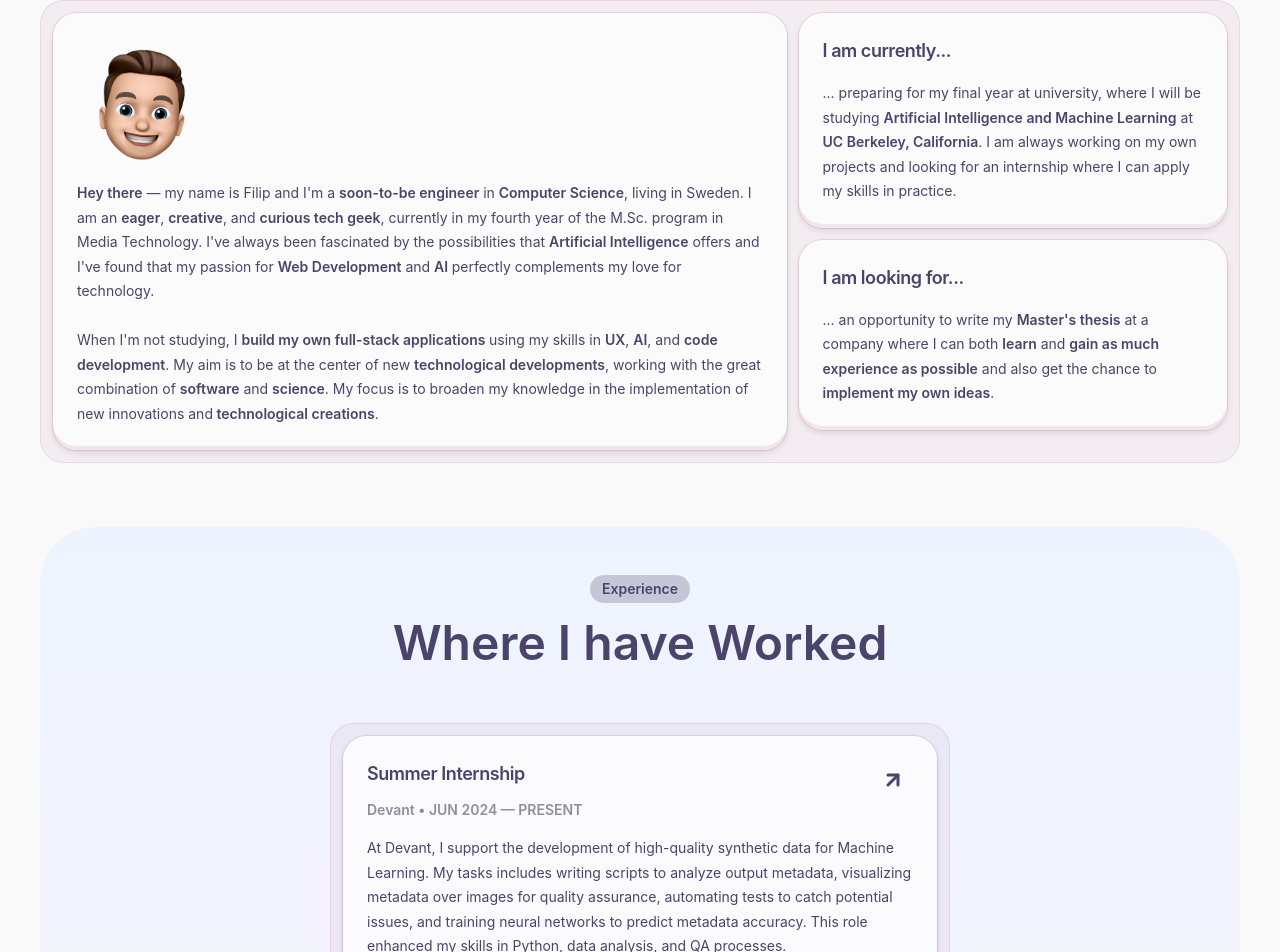
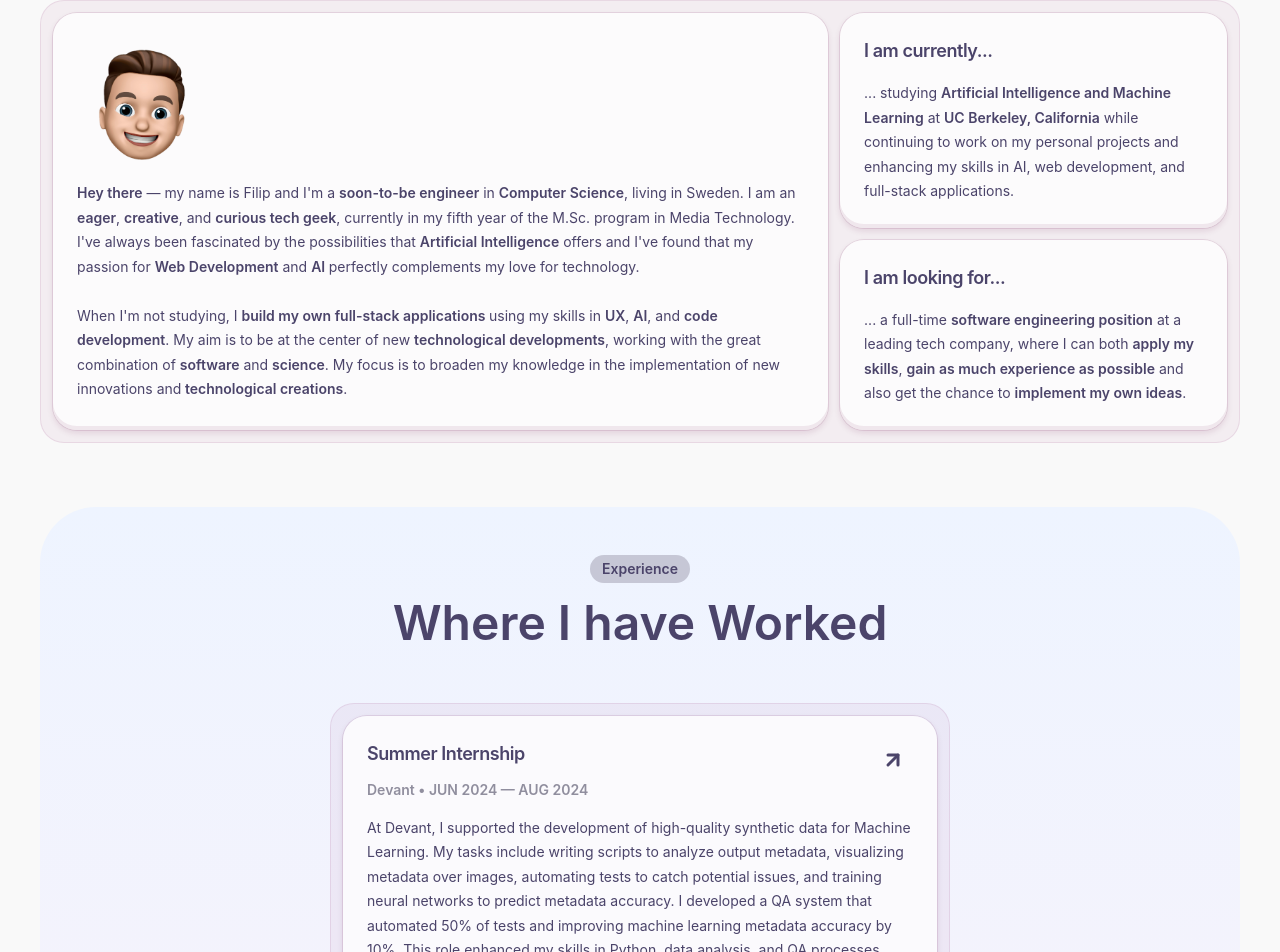
Before and after one commit to filipbagen/portfolio, a React (Vite) app: page / in a window 1280 px wide. Shown: the part 1092-2044 px from the top of the page. Built offline with nearby package versions, Linux system fonts and the light colour scheme; a web font is replaced by a local one.

Commit message:
Update AboutMe and Experience components

```diff
--- a/src/components/AboutMe.tsx
+++ b/src/components/AboutMe.tsx
@@ -21,7 +21,7 @@ export default function AboutMe() {
               Sweden. I am an <span className="font-semibold">eager</span>,{' '}
               <span className="font-semibold">creative</span>, and{' '}
               <span className="font-semibold">curious tech geek</span>,
-              currently in my fourth year of the M.Sc. program in Media
+              currently in my fifth year of the M.Sc. program in Media
               Technology. I've always been fascinated by the possibilities that{' '}
               <span className="font-semibold">Artificial Intelligence</span>{' '}
               offers and I've found that my passion for{' '}
@@ -51,25 +51,31 @@ export default function AboutMe() {
             <Card>
               <CardTitle>I am currently...</CardTitle>
               <CardContent>
-                ... preparing for my final year at university, where I will be
-                studying{' '}
+                ... studying{' '}
                 <span className="font-semibold">
                   Artificial Intelligence and Machine Learning
                 </span>{' '}
                 at{' '}
-                <span className="font-semibold">UC Berkeley, California</span>.
-                I am always working on my own projects and looking for an
-                internship where I can apply my skills in practice.
+                <span className="font-semibold">UC Berkeley, California</span>{' '}
+                while continuing to work on my personal projects and enhancing
+                my skills in AI, web development, and full-stack applications.
               </CardContent>
             </Card>
+
+            {/*
+
+            UC Berkeley, California,
+            */}
 
             <Card>
               <CardTitle>I am looking for...</CardTitle>
               <CardContent>
-                ... an opportunity to write my{' '}
-                <span className="font-semibold">Master's thesis</span> at a
-                company where I can both{' '}
-                <span className="font-semibold">learn</span> and{' '}
+                ... a full-time{' '}
+                <span className="font-semibold">
+                  software engineering position
+                </span>{' '}
+                at a leading tech company, where I can both{' '}
+                <span className="font-semibold">apply my skills</span>,{' '}
                 <span className="font-semibold">
                   gain as much experience as possible
                 </span>{' '}
--- a/src/components/Experience.tsx
+++ b/src/components/Experience.tsx
@@ -28,16 +28,18 @@ export default function Experience() {
                   <ArrowUpRight strokeWidth={3} />
                 </a>
               </div>
-              <CardDescription>Devant • JUN 2024 — PRESENT</CardDescription>
+              <CardDescription>Devant • JUN 2024 — AUG 2024</CardDescription>
             </div>
 
             <CardContent>
-              At Devant, I support the development of high-quality synthetic
-              data for Machine Learning. My tasks includes writing scripts to
-              analyze output metadata, visualizing metadata over images for
-              quality assurance, automating tests to catch potential issues, and
-              training neural networks to predict metadata accuracy. This role
-              enhanced my skills in Python, data analysis, and QA processes.
+              At Devant, I supported the development of high-quality synthetic
+              data for Machine Learning. My tasks include writing scripts to
+              analyze output metadata, visualizing metadata over images,
+              automating tests to catch potential issues, and training neural
+              networks to predict metadata accuracy. I developed a QA system
+              that automated 50% of tests and improving machine learning
+              metadata accuracy by 10%. This role enhanced my skills in Python,
+              data analysis, and QA processes.
             </CardContent>
 
             <div className="flex flex-wrap gap-3">
```
